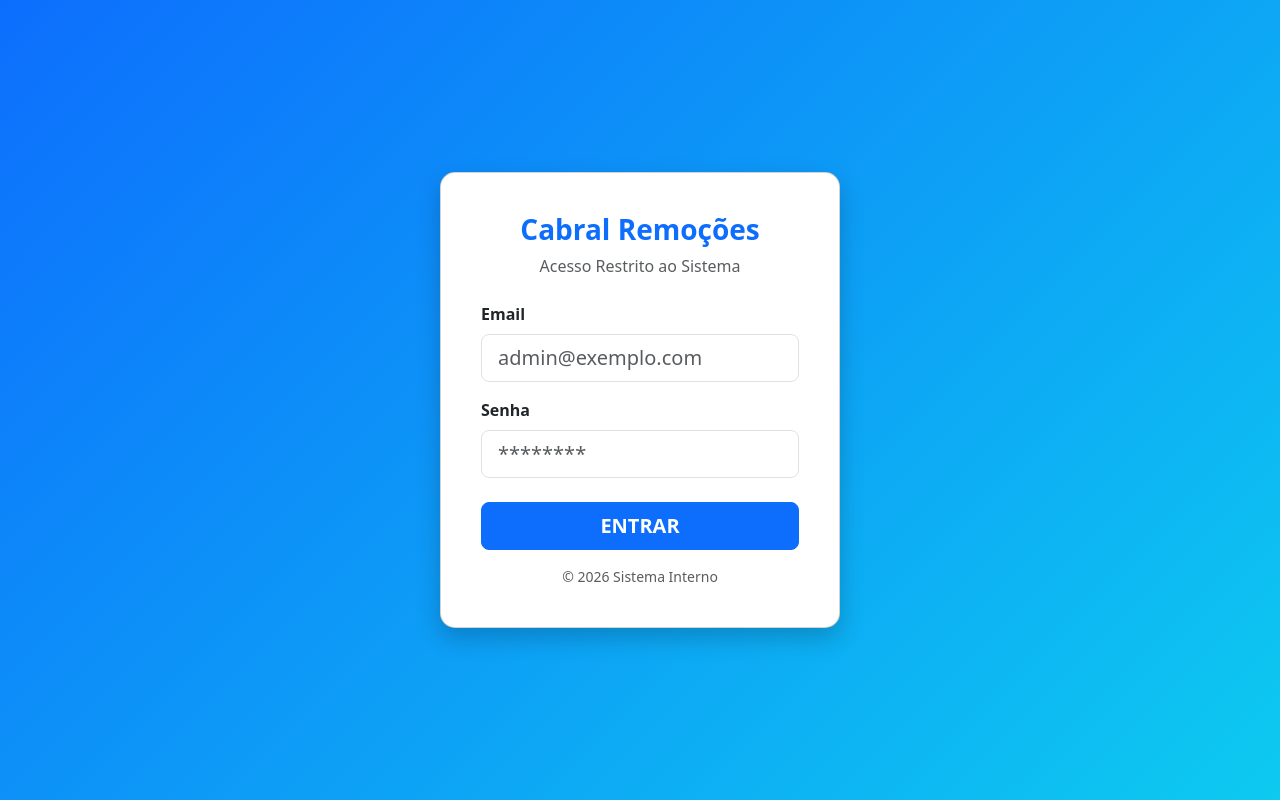
After one commit to Arthur-Ferreira-Fernandes/Cabral_Remocoes, a PHP site: page /login.php in a window 1280 px wide. The commit adds this page. Run offline with PHP 8.4, Linux system fonts and the light colour scheme; some libraries are stand-ins or nearby versions.

Commit message:
Update 3.0
Adicionando tela de login

```diff
--- a/admin_contratos.php
+++ b/admin_contratos.php
@@ -1,6 +1,7 @@
 <?php
 // admin_contratos.php
 require 'Scripts/conecta_banco.php';
+require 'Scripts/protecao.php';
 
 $msg = '';
 
--- a/admin_templates.php
+++ b/admin_templates.php
@@ -1,5 +1,6 @@
 <?php
 require 'Scripts/conecta_banco.php';
+require 'Scripts/protecao.php';
 
 $mensagem = '';
 
--- a/clientes.php
+++ b/clientes.php
@@ -1,6 +1,7 @@
 <?php
 // clientes.php
 require 'Scripts/conecta_banco.php';
+require 'Scripts/protecao.php';
 include 'navbar.php';
 
 // --- CONFIGURAÇÃO DO SEU GRUPO ---
--- a/delete_historico.php
+++ b/delete_historico.php
@@ -1,5 +1,8 @@
 <?php
+
 require 'Scripts/conecta_banco.php';
+require 'Scripts/protecao.php';
+
 
 if (isset($_GET['id'])) {
     $id = $_GET['id'];
--- a/editar_contrato.php
+++ b/editar_contrato.php
@@ -1,6 +1,8 @@
 <?php
 // editar_contrato.php
 require 'Scripts/conecta_banco.php';
+require 'Scripts/protecao.php';
+
 
 $id = $_GET['id'] ?? null;
 if (!$id) {
--- a/editar_modelo.php
+++ b/editar_modelo.php
@@ -1,5 +1,6 @@
 <?php
 require 'Scripts/conecta_banco.php';
+require 'Scripts/protecao.php';
 
 $id = $_GET['id'] ?? null;
 if (!$id) { header("Location: gerenciar_modelos.php"); exit; }
--- a/gerar_contrato.php
+++ b/gerar_contrato.php
@@ -2,6 +2,8 @@
 // gerar_contrato.php
 require 'Scripts/conecta_banco.php';
 require 'vendor/autoload.php';
+require 'Scripts/protecao.php';
+
 
 use PhpOffice\PhpWord\TemplateProcessor;
 use PhpOffice\PhpWord\IOFactory;
--- a/gerar_orcamento.php
+++ b/gerar_orcamento.php
@@ -1,6 +1,7 @@
 <?php
 require 'Scripts/conecta_banco.php';
 require 'vendor/autoload.php';
+require 'Scripts/protecao.php';
 
 use setasign\Fpdi\Fpdi;
 
@@ -198,7 +199,7 @@ if ($_SERVER['REQUEST_METHOD'] == 'POST' && isset($_POST['gerar_pdf'])) {
             </div>
             <div class="card-body">
 
-                <form method="GET" action="gerar_oracamento.php" class="mb-4">
+                <form method="GET" action="gerar_orcamento.php" class="mb-4">
                     <label class="form-label fw-bold">1. Selecione o Modelo</label>
                     <select name="template_id" class="form-select form-select-lg" onchange="this.form.submit()">
                         <option value="">Selecione...</option>
@@ -276,7 +277,7 @@ if ($_SERVER['REQUEST_METHOD'] == 'POST' && isset($_POST['gerar_pdf'])) {
             const tbody = document.querySelector('#tabela-itens tbody');
             const tr = document.createElement('tr');
             tr.innerHTML = `
-                <td><input type="text" name="itens[${itemIndex}][nome]" class="form-control" placeholder = "Ex: Ambulância Básica"></td>
+                <td><input type="text" name="itens[${itemIndex}][nome]" class="form-control" placeholder = "Ex: Ambulância Básica" required></td>
                 <td><input type="text" name="itens[${itemIndex}][qtd]" class="form-control text-center" placeholder="Ex: 30 Dias" ></td>
                 <td><input type="text" name="itens[${itemIndex}][unidade]" class="form-control text-center" placeholder="4 Saidas"></td>
                 <td><input type="text" name="itens[${itemIndex}][preco]" class="form-control text-end" onkeyup="mascaraMoeda(this)" placeholder = "R$250,00"></td>
--- a/gerenciar_modelos.php
+++ b/gerenciar_modelos.php
@@ -1,6 +1,7 @@
 <?php
 // gerenciar_modelos.php
 require 'Scripts/conecta_banco.php';
+require 'Scripts/protecao.php';
 
 // --- Lógica de Exclusão (PDF - ORÇAMENTOS) ---
 if (isset($_GET['excluir_pdf_id'])) {
--- a/historico.php
+++ b/historico.php
@@ -1,6 +1,7 @@
 <?php
 // historico.php
 require 'Scripts/conecta_banco.php';
+require 'Scripts/protecao.php';
 
 // --- CONFIGURAÇÃO DOS FILTROS ---
 $busca     = $_GET['busca'] ?? '';
--- a/index.php
+++ b/index.php
@@ -1,5 +1,6 @@
 <?php
-// index.php - Dashboard Inicial
+require 'Scripts/protecao.php';
+
 ?>
 <!DOCTYPE html>
 <html lang="pt-br">
--- /dev/null
+++ b/login.php
@@ -0,0 +1,86 @@
+<?php
+// login.php
+require 'Scripts/conecta_banco.php';
+
+if (isset($_POST['email']) && isset($_POST['senha'])) {
+    $email = trim($_POST['email']);
+    $senha = trim($_POST['senha']);
+
+    // Busca o usuário pelo email
+    $stmt = $pdo->prepare("SELECT * FROM usuarios WHERE email = ?");
+    $stmt->execute([$email]);
+    $usuario = $stmt->fetch();
+
+    // Verifica se usuário existe E se a senha bate com a criptografia
+    if ($usuario && password_verify($senha, $usuario['senha'])) {
+
+        // Inicia a sessão
+        if (!isset($_SESSION)) session_start();
+
+        $_SESSION['usuario_id'] = $usuario['id'];
+        $_SESSION['usuario_nome'] = $usuario['nome'];
+
+        header("Location: index.php"); // Manda pro Painel
+        exit;
+    } else {
+        $erro = "Email ou senha incorretos.";
+    }
+}
+?>
+<!DOCTYPE html>
+<html lang="pt-br">
+<head>
+    <meta charset="UTF-8">
+    <title>Login - Cabral Remoções</title>
+    <link href="https://cdn.jsdelivr.net/npm/bootstrap@5.3.0/dist/css/bootstrap.min.css" rel="stylesheet">
+    <style>
+        body {
+            background: linear-gradient(135deg, #0d6efd 0%, #0dcaf0 100%);
+            height: 100vh;
+            display: flex;
+            align-items: center;
+            justify-content: center;
+        }
+        .card-login {
+            width: 100%;
+            max-width: 400px;
+            border-radius: 15px;
+            box-shadow: 0 10px 25px rgba(0,0,0,0.2);
+        }
+    </style>
+</head>
+<body>
+
+    <div class="card card-login bg-white p-4">
+        <div class="card-body">
+            <div class="text-center mb-4">
+                <h3 class="fw-bold text-primary">Cabral Remoções</h3>
+                <p class="text-muted">Acesso Restrito ao Sistema</p>
+            </div>
+
+            <?php if(isset($erro)): ?>
+                <div class="alert alert-danger text-center"><?= $erro ?></div>
+            <?php endif; ?>
+
+            <form method="POST">
+                <div class="mb-3">
+                    <label class="form-label fw-bold">Email</label>
+                    <input type="email" name="email" class="form-control form-control-lg" placeholder="admin@exemplo.com" required>
+                </div>
+                <div class="mb-3">
+                    <label class="form-label fw-bold">Senha</label>
+                    <input type="password" name="senha" class="form-control form-control-lg" placeholder="********" required>
+                </div>
+                <div class="d-grid mt-4">
+                    <button type="submit" class="btn btn-primary btn-lg fw-bold">ENTRAR</button>
+                </div>
+            </form>
+
+            <div class="text-center mt-3 text-muted small">
+                &copy; <?= date('Y') ?> Sistema Interno
+            </div>
+        </div>
+    </div>
+
+</body>
+</html>
--- a/salvar_cliente_manual.php
+++ b/salvar_cliente_manual.php
@@ -1,6 +1,8 @@
 <?php
 // salvar_cliente_manual.php
 require 'Scripts/conecta_banco.php';
+require 'Scripts/protecao.php';
+
 
 if ($_SERVER['REQUEST_METHOD'] == 'POST') {
 
```
Also changed, not shown: Scripts/logout.php (added, +10 -0 lines), Scripts/protecao.php (added, +13 -0 lines), navbar.php (+16 -7 lines).
